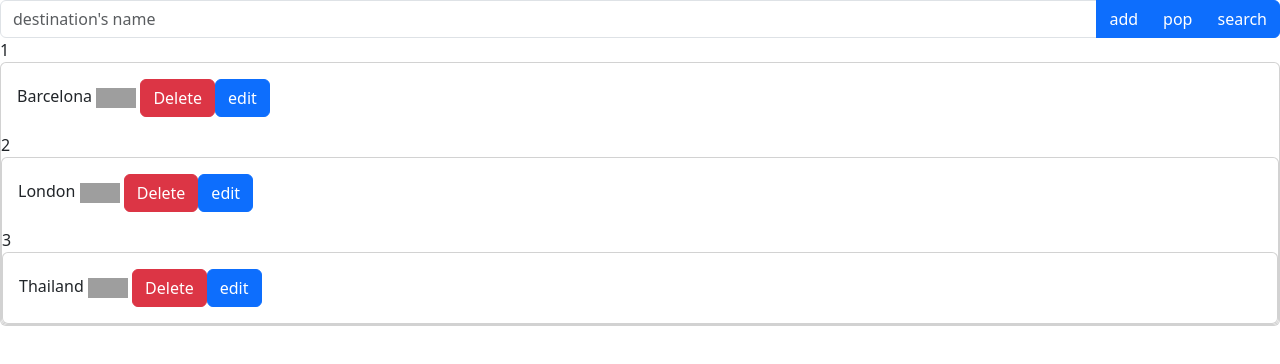
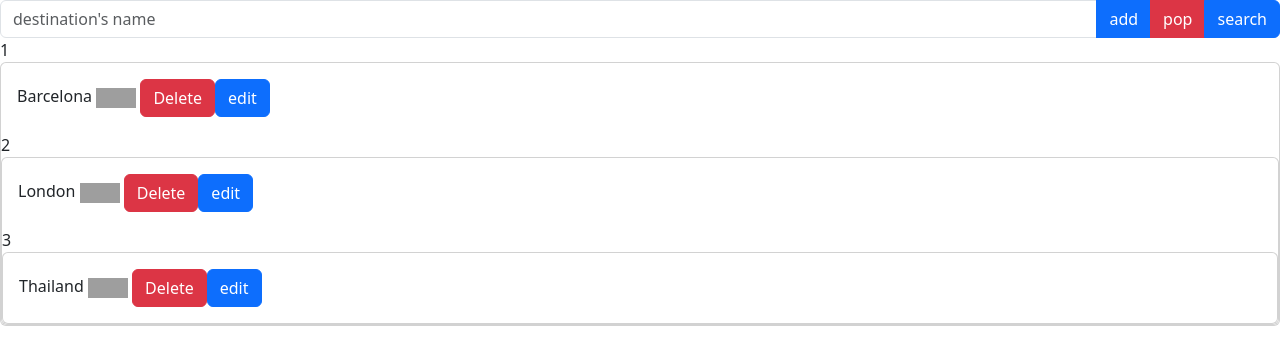
Before and after one commit to MichalHir/lesson11Destinations, a plain HTML site: page array.html in a window 1280 px wide. Drawn offline with nearby package versions, Linux system fonts and the light colour scheme; grey boxes are pictures that could not be loaded.

Commit message:
changes color

```diff
--- a/array.html
+++ b/array.html
@@ -17,7 +17,7 @@
         <div class="input-group">
             <input  id="newDes" class="form-control" placeholder="destination's name" aria-label="Recipient's username with two button addons">
             <button class="btn btn-primary" onclick="addDes()" type="button">add</button>
-            <button class="btn btn-primary" onclick="popDes()" type="button">pop</button>
+            <button class="btn btn-danger" onclick="popDes()" type="button">pop</button>
             <button class="btn btn-primary" onclick="serDes()" type="button">search</button>
     </div>
       <!-- <input id="newDes" />
```
